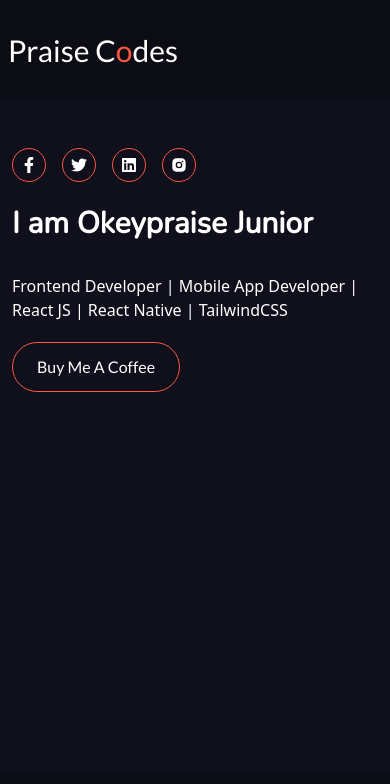
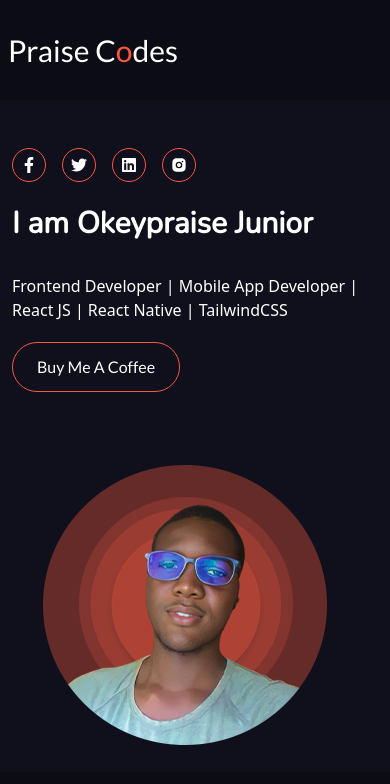
Before and after one commit to Praisecodes/portfolio-tsx, a React (Vite) app: page / in a window 390 px wide. Shown: the top 784 px of the page. Built offline with nearby package versions, Linux system fonts and the light colour scheme.

Commit message:
[Fix] Small fix on about section

```diff
--- a/src/components/about.tsx
+++ b/src/components/about.tsx
@@ -28,7 +28,7 @@ export default function About(): any {
     ])
 
     return (
-        <div id='about' className="bg-alternate-bg flex items-center justify-center flex-wrap lg:flex-row flex-col">
+        <div id='about' className="bg-alternate-bg flex items-center flex-wrap lg:flex-row flex-col">
             <div className="lg:w-3/5 lg:px-6 px-1 py-12">
                 <div className="flex">
                     {
@@ -49,7 +49,7 @@ export default function About(): any {
                     Buy Me A Coffee
                 </button>
             </div>
-            <div className="lg:w-2/5 bg-about object-cover h-80 bg-center bg-no-repeat"></div>
+            <div className="lg:w-2/5 w-full bg-about object-cover h-80 bg-center bg-no-repeat"></div>
         </div>
     )
 }
```
